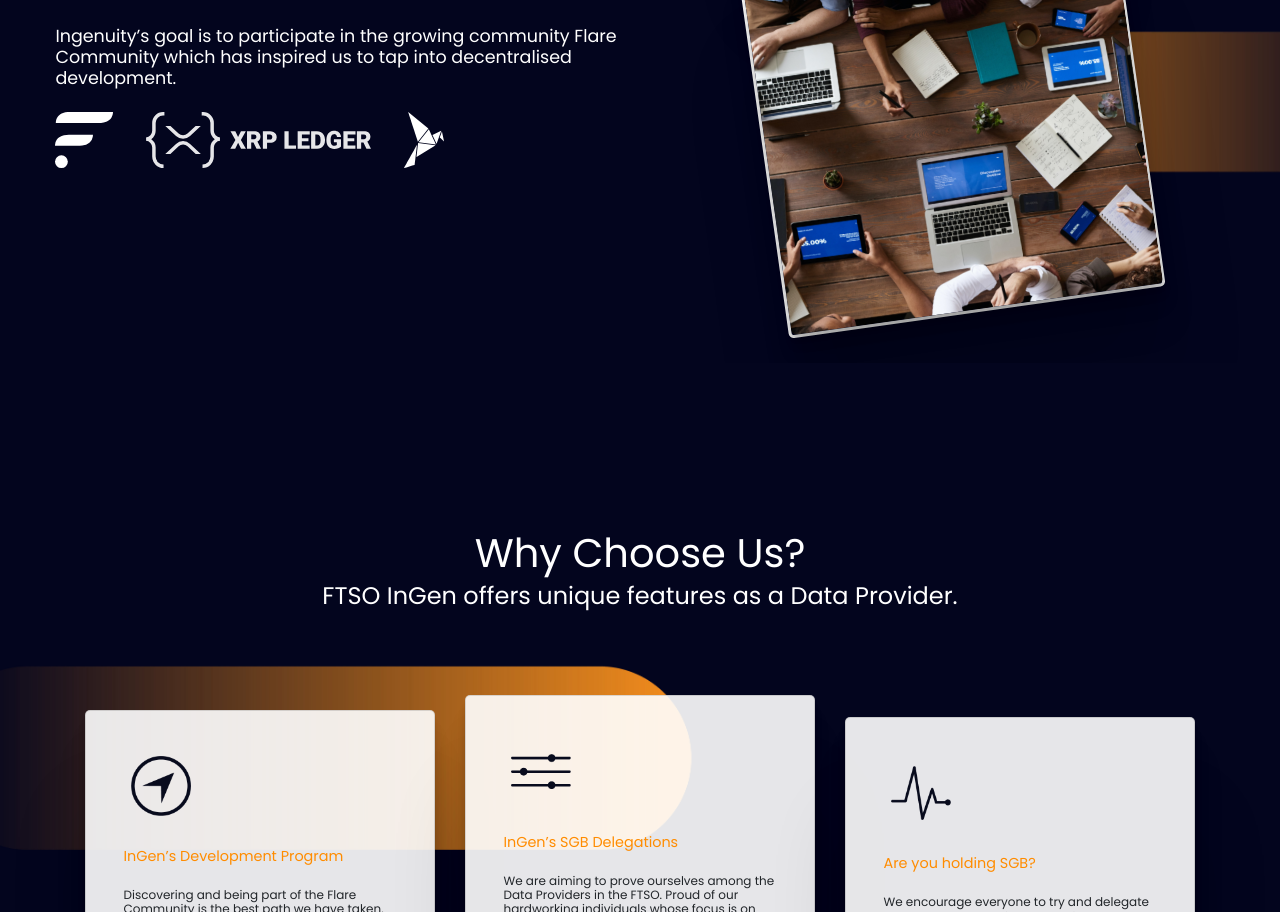
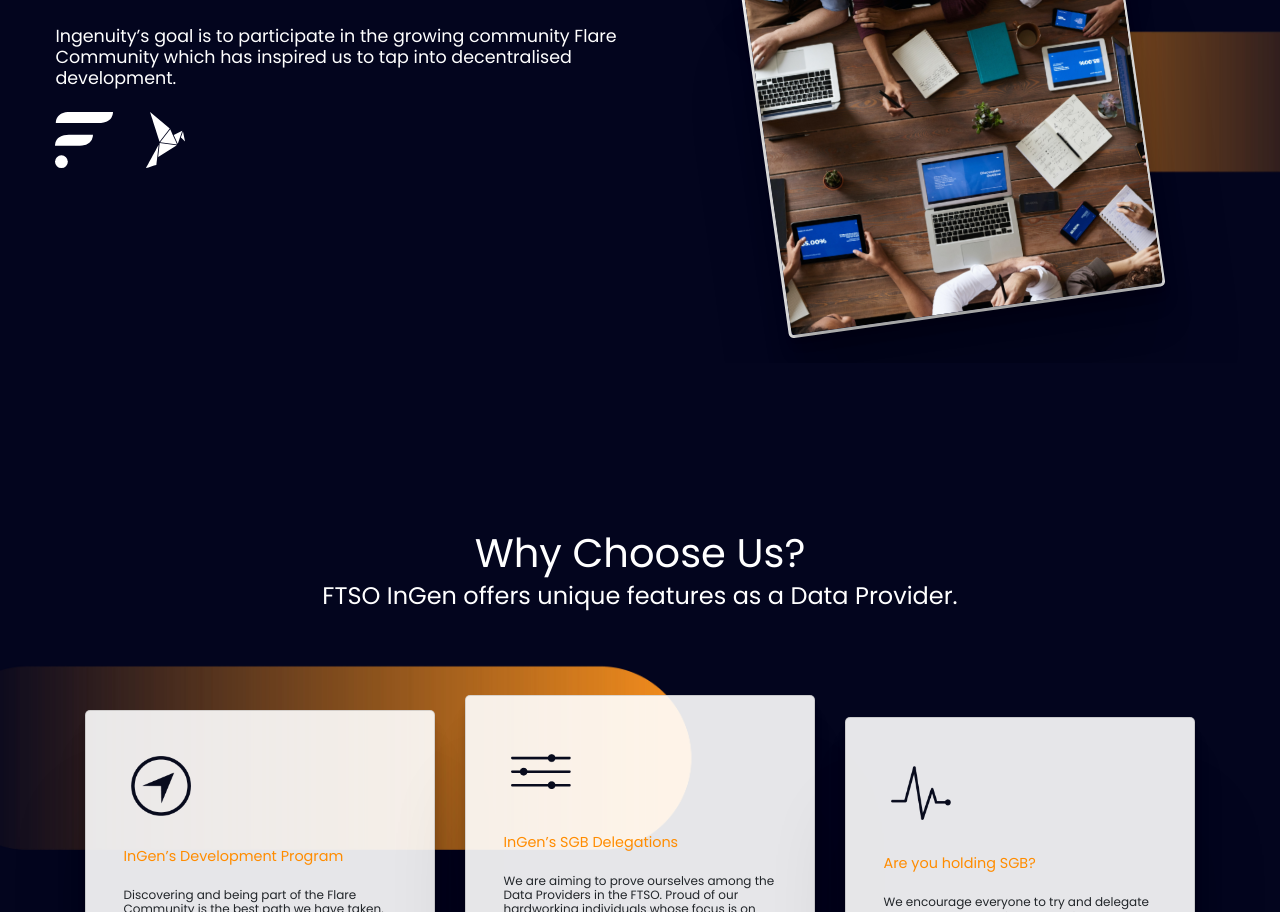
Before and after one commit to IngenLabs/website, a plain HTML site: page index.html in a window 1280 px wide. Shown: the part 1364-2276 px from the top of the page. Drawn offline with nearby package versions, Linux system fonts and the light colour scheme.

Commit message:
Take off image

```diff
--- a/index.html
+++ b/index.html
@@ -95,7 +95,7 @@
                         <h3>Ingenuity’s goal is to participate in the growing community Flare Community which has inspired us to tap into decentralised development.</h3>
                         <div>
                         <div><img src="assets/logos/Flare.svg" alt="" class="about-logo">
-                          <img src="assets/logos/XRPLedger.svg" alt="" class="about-logo">
+
                           <img src="assets/logos/Songbird.svg" alt="" class="about-logo">
                         </div>
 
```
